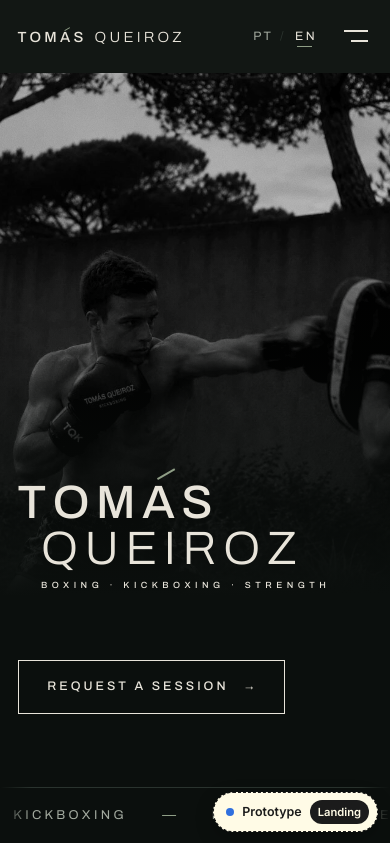
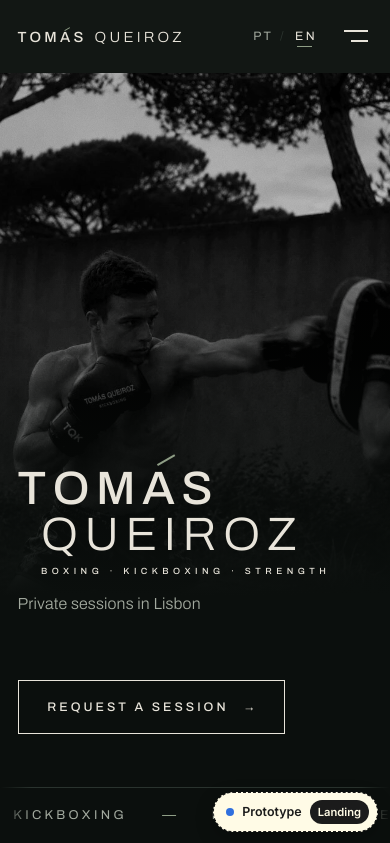
Before and after one commit to Ecletica-web/JCJardins, a React (Vite) app: page / in a window 390 px wide. Shown: the top 843 px of the page. Built offline with nearby package versions, Linux system fonts and the light colour scheme.

Commit message:
Hero: 'Private sessions in Lisbon' under the name
Co-Authored-By: Claude Fable 5.1 <noreply@anthropic.com>
Claude-Session: https://claude.ai/code/session_012zf4ZoktvuwNzybibVqi8D

```diff
--- a/src/content/landing.en.js
+++ b/src/content/landing.en.js
@@ -188,6 +188,7 @@ export const footer = {
 /* Interface strings (buttons, labels, form messages) */
 export const ui = {
   descriptor: 'Boxing · Kickboxing · Strength',
+  tagline: 'Private sessions in Lisbon',
   more: 'See more',
   scrollCue: 'Keep reading',
   prev: 'Previous photo',
--- a/src/content/landing.js
+++ b/src/content/landing.js
@@ -187,6 +187,7 @@ export const footer = {
 /* Interface strings (buttons, labels, form messages) */
 export const ui = {
   descriptor: 'Boxe · Kickboxing · Força',
+  tagline: 'Sessões privadas em Lisboa',
   more: 'Ver mais',
   scrollCue: 'Continuar a ler',
   prev: 'Fotografia anterior',
--- a/src/styles/motion.css
+++ b/src/styles/motion.css
@@ -2327,3 +2327,35 @@
 .first .stage__photo > img {
   filter: grayscale(1) contrast(1.06) brightness(0.9);
 }
+
+/* hero tagline under the name */
+.hero__tagline {
+  margin-top: 0.9rem;
+  margin-left: 0.5em; /* aligns with the QUEIROZ step */
+  font-family: var(--font-display);
+  font-weight: var(--weight-light);
+  font-size: clamp(1.05rem, 1.5vw, 1.35rem);
+  letter-spacing: 0.01em;
+  color: var(--ink-soft-on-dark);
+  opacity: 0;
+  animation: fade-in 0.9s var(--ease-out) forwards;
+  animation-delay: 1.2s;
+}
+
+.is-intro .hero__tagline {
+  animation-play-state: paused;
+}
+
+@media (prefers-reduced-motion: reduce) {
+  .hero__tagline {
+    opacity: 1;
+    animation: none;
+  }
+}
+
+@media (max-width: 47.99rem) {
+  .hero__tagline {
+    margin-left: 0;
+    font-size: 1rem;
+  }
+}
--- a/src/views/landing/Hero.jsx
+++ b/src/views/landing/Hero.jsx
@@ -16,6 +16,7 @@ export default function Hero() {
       <div className="hero__body">
         <div className="hero__mark">
           <Wordmark as="h1" layout="stacked" descriptor={ui.descriptor} letters />
+          <p className="hero__tagline">{ui.tagline}</p>
         </div>
 
         <div className="hero__copy">
```
